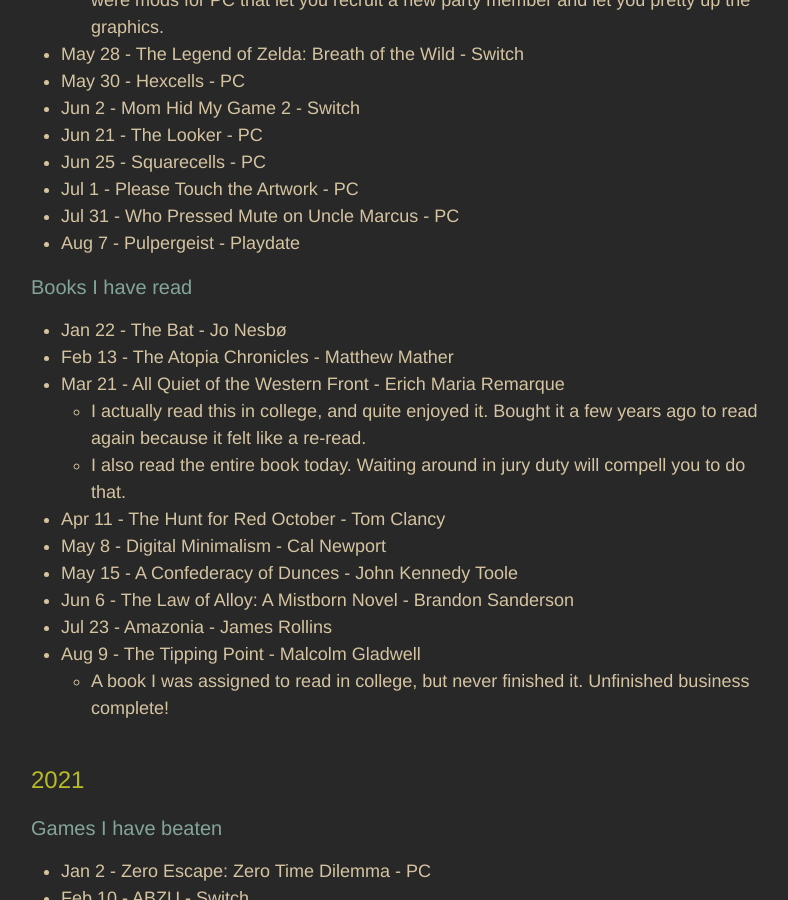
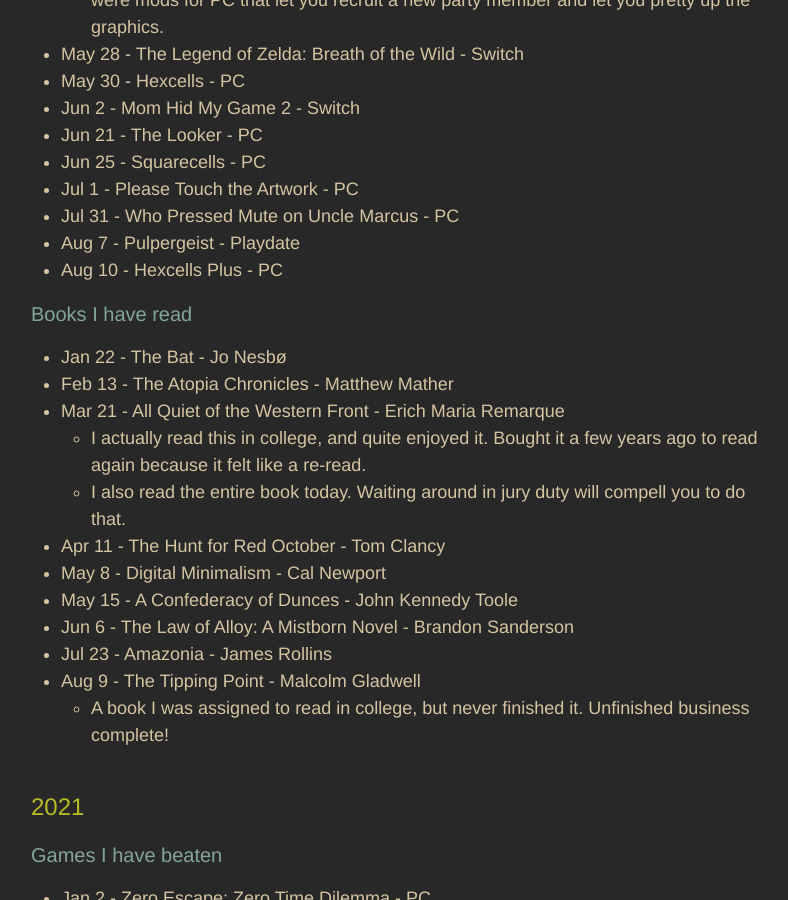
Before and after one commit to adkinsrs/sadkins_site, a Jekyll site: the page built from misc.md, in a window 1280 px wide and 900 px high, scrolled down 1031 px. Shown: the whole window, without its empty margins (239-1027 px from the left). Built offline with Jekyll 4.4.1, drawn with Linux system fonts in a browser that asks for light colours.

Commit message:
beat a game

```diff
--- a/misc.md
+++ b/misc.md
@@ -43,6 +43,7 @@
 * Jul 1 - Please Touch the Artwork - PC
 * Jul 31 - Who Pressed Mute on Uncle Marcus - PC
 * Aug 7 - Pulpergeist - Playdate
+* Aug 10 - Hexcells Plus - PC
 
 ### Books I have read
 
```
